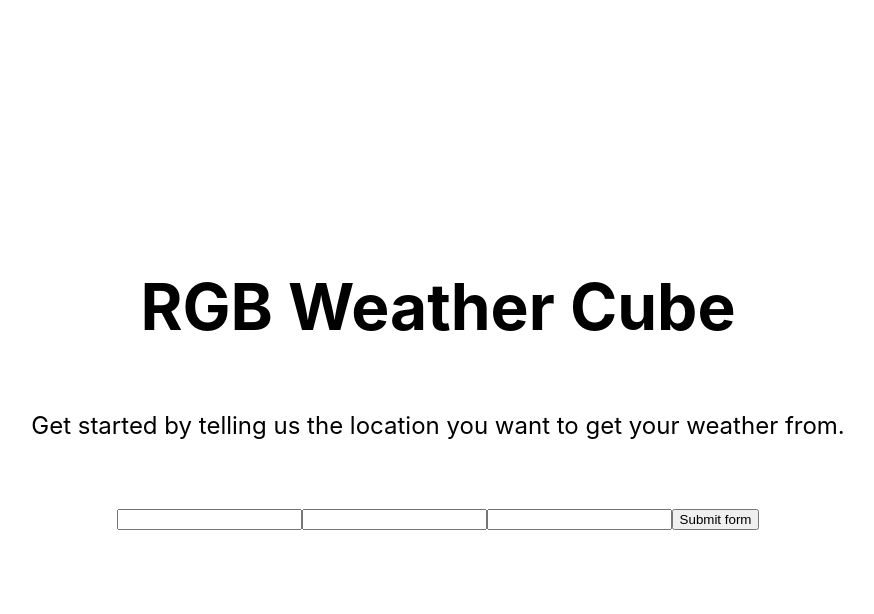
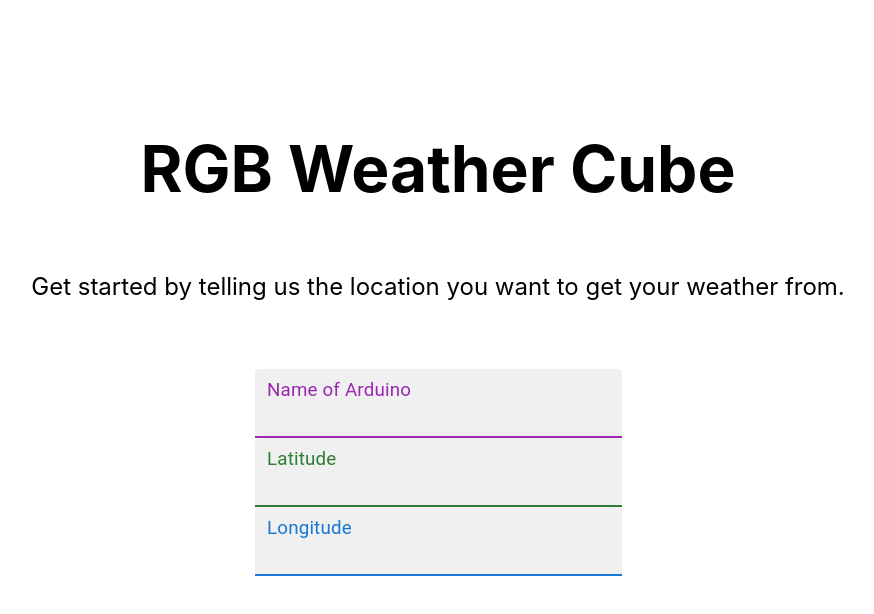
Before and after one commit to rfuller1/rgb-cube-website, a Next.js app: page / in a window 1280 px wide. Shown: the top 614 px of the page, without its empty margins (202-1076 px from the left). Built offline with nearby package versions, Linux system fonts and the light colour scheme.

Commit message:
improved style

```diff
--- a/package.json
+++ b/package.json
@@ -9,6 +9,9 @@
     "lint": "next lint"
   },
   "dependencies": {
+    "@emotion/react": "^11.10.5",
+    "@emotion/styled": "^11.10.5",
+    "@mui/material": "^5.10.17",
     "@types/node": "18.11.10",
     "@types/react": "18.0.26",
     "@types/react-dom": "18.0.9",
--- a/pages/index.tsx
+++ b/pages/index.tsx
@@ -3,6 +3,16 @@ import Image from 'next/image'
 import styles from '../styles/Home.module.css'
 
 import {useState} from 'react';
+import Button from '@mui/material/Button';
+import Input from '@mui/material/Input';
+import TextField from  '@mui/material/TextField';
+import Box from  '@mui/material/Box';
+import Grid from '@mui/material/Grid';
+import Typography from '@mui/material/Grid';
+import { visuallyHidden } from '@mui/utils';
+
+
+
 
 
 
@@ -27,6 +37,7 @@ export default function Home() {
     };
 
   return (
+
     <div className={styles.container}>
       <main className={styles.main}>
         <h1 className={styles.title}>
@@ -36,18 +47,36 @@ export default function Home() {
         <p className={styles.description}>
           Get started by telling us the location you want to get your weather from.
         </p>
+
+
         <div>
 
    <form onSubmit={handleSubmit}>
-     <input
+   <Grid
+   container
+ direction="column"
+ justifyContent="center"
+ alignItems="center"
+
+>
+     <TextField
+       label="Name of Arduino" variant="filled" color="secondary" sx={{ input: { color: 'white' } }} focused
+       inputProps={{style: {fontSize: 25}}}
+       InputLabelProps={{style: {fontSize: 25}}}
+       id="longitude"
+       name="longitude"
        id="first_name"
        name="first_name"
        type="text"
        onChange={event => setName(event.target.value)}
        value={name}
      />
+     <Box sx={visuallyHidden}>Enter the name of the Arduino you are connecting to here.</Box>
 
-     <input
+      <TextField
+      label="Latitude" variant="filled" color="success" sx={{ input: { color: 'white' } }} focused
+      inputProps={{style: {fontSize: 25}}}
+      InputLabelProps={{style: {fontSize: 25}}}
        id="latitude"
        name="latitude"
        type="text"
@@ -55,8 +84,14 @@ export default function Home() {
        onChange={event => setLati(event.target.value)}
        value={lati}
      />
+     <Box sx={visuallyHidden}>Enter the latitude of the location whose weather you want to view.</Box>
 
-     <input
+     <TextField
+
+       label="Longitude"
+       inputProps={{style: {fontSize: 25}}}
+       InputLabelProps={{style: {fontSize: 25}}}
+       variant="filled" color="primary" sx={{input: { color: 'white' }}} focused
        id="longitude"
        name="longitude"
        type="text"
@@ -64,12 +99,21 @@ export default function Home() {
        onChange={event => setLongi(event.target.value)}
        value={longi}
      />
-     <button type="submit">Submit form</button>
+     <Box sx={visuallyHidden}>Enter the longitude of the location whose weather you want to view.</Box>
+     <Box m={2} pt={3}>
+
+     <Button sx={{ color: 'white', borderColor: 'white' }} inputProps={{style: {fontSize: 25}}}
+     InputLabelProps={{style: {fontSize: 25}}} type="submit" variant="outlined">Submit</Button>
+     </Box>
+
+
+</Grid>
    </form>
  </div>
 
       </main>
 
     </div>
+
   )
 }
--- a/styles/Home.module.css
+++ b/styles/Home.module.css
@@ -56,13 +56,10 @@
   font-size: 1.5rem;
 }
 
-.code {
-  background: #fafafa;
-  border-radius: 5px;
-  padding: 0.75rem;
-  font-size: 1.1rem;
-  font-family: Menlo, Monaco, Lucida Console, Liberation Mono, DejaVu Sans Mono,
-    Bitstream Vera Sans Mono, Courier New, monospace;
+.explain {
+  margin: 4rem 0;
+  line-height: 1.5;
+  font-size: 1rem;
 }
 
 .grid {
```
Also changed, not shown: 1 other file (tests, documents, lock files or other folders).
